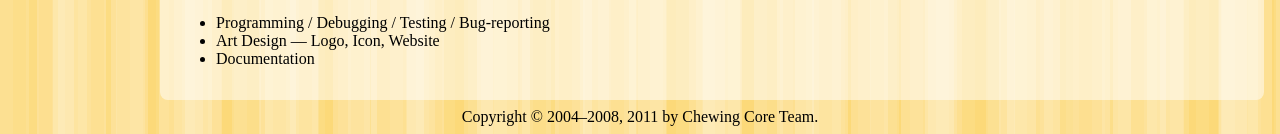
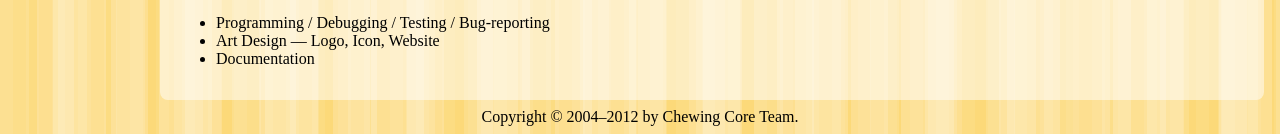
Before and after one commit to chewing/chewing.github.com, a Jekyll site: the page built from index.html, in a window 1280 px wide and 954 px high. Shown: the part 820-954 px from the top of the window. Built offline with Jekyll 4.4.1, drawn with Linux system fonts in a browser that asks for light colours; Markdown is read by kramdown in place of the engine named in the settings.

Commit message:
bump copyright date

```diff
--- a/_layouts/default.html
+++ b/_layouts/default.html
@@ -31,7 +31,7 @@
 {{ content }}
 	</div>
 	<footer>
-		Copyright &copy; 2004&ndash;2008, 2011 by Chewing Core Team.
+		Copyright &copy; 2004&ndash;2012 by Chewing Core Team.
 	</footer>
 </body>
 </html>
```
